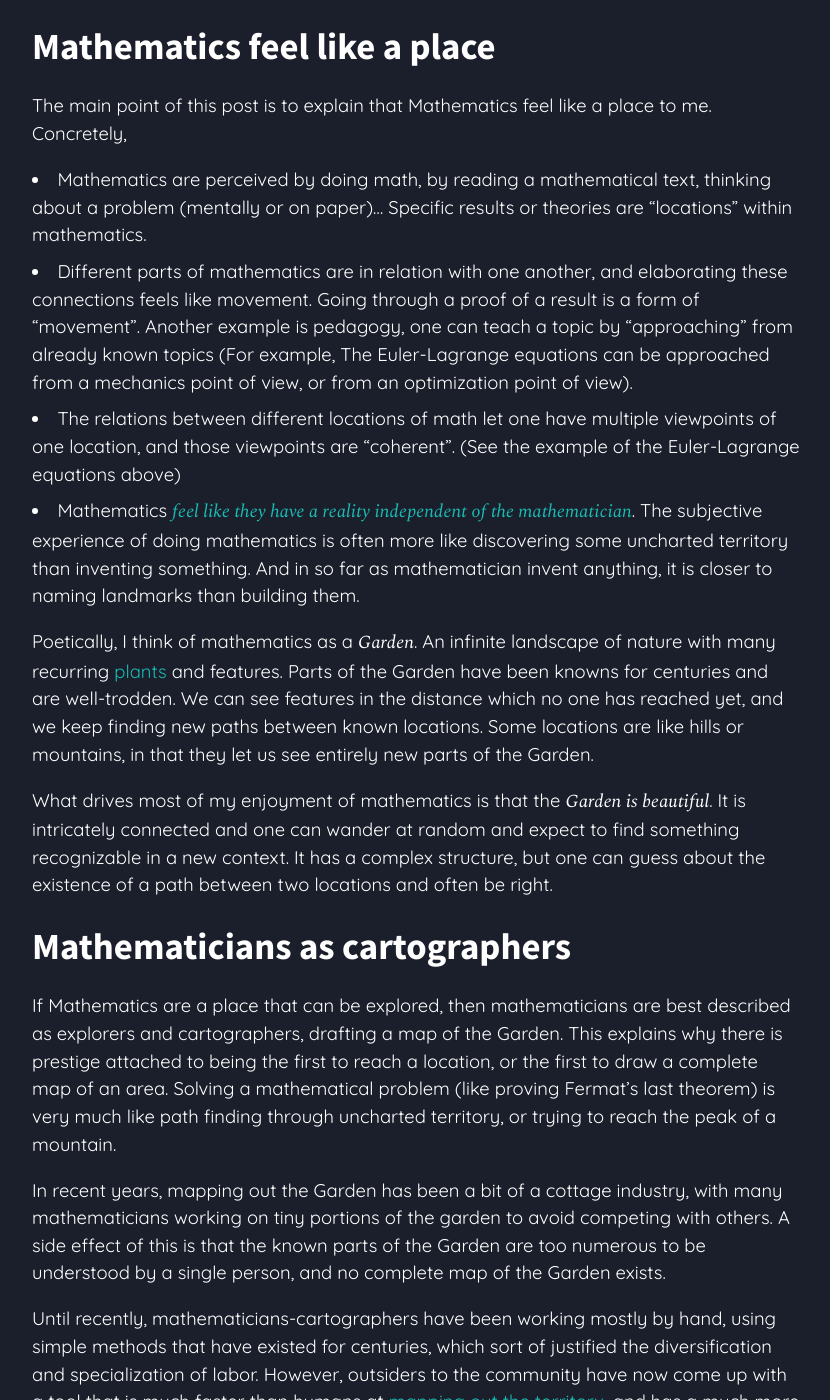
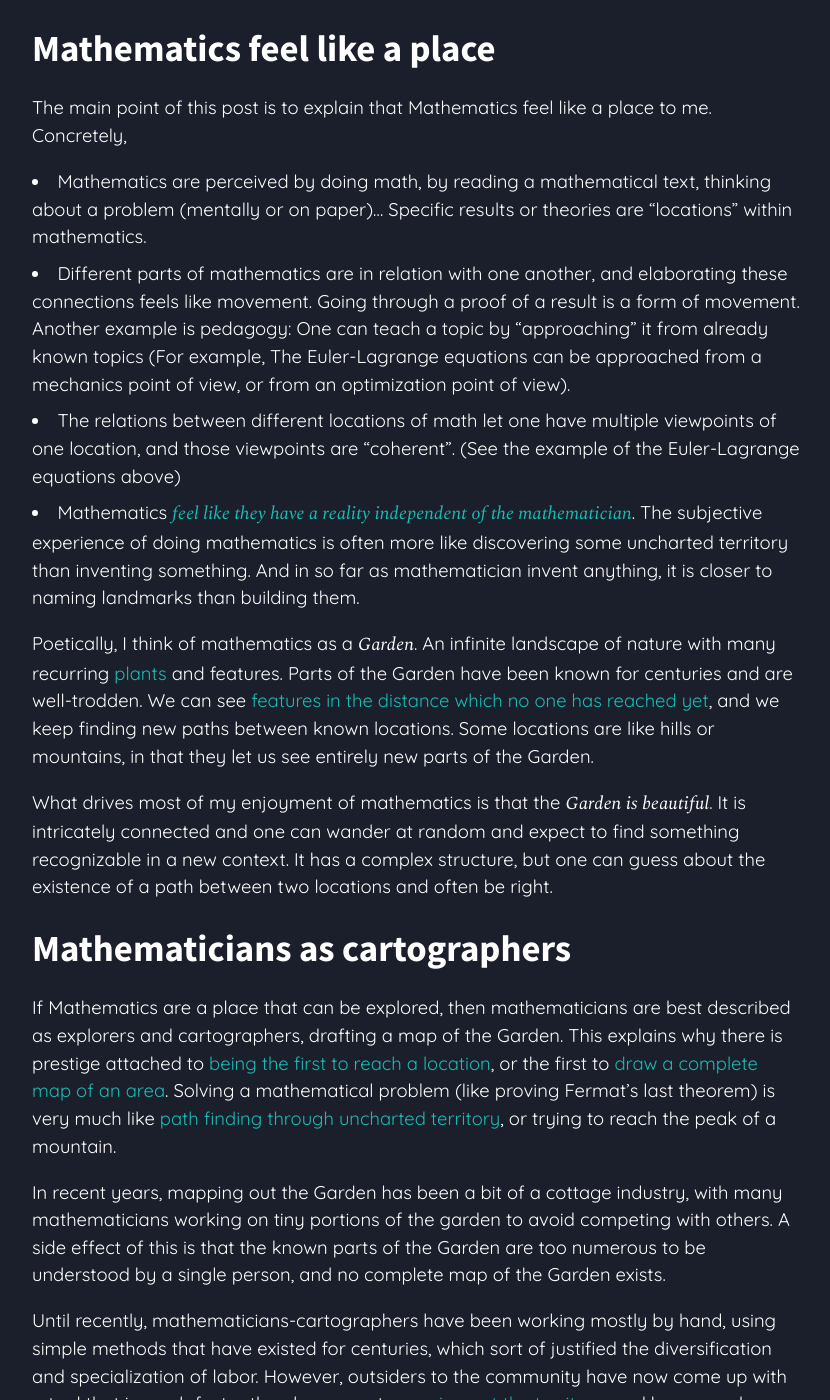
Before and after one commit to irregular-rhomboid/irregular-rhomboid.github.io, a Jekyll site: the page built from _posts/2026-08-03-the-garden.md, in a window 1280 px wide and 1400 px high, scrolled down 1900 px. Shown: the whole window, without its empty margins (224-1054 px from the left). Built offline with Jekyll 4.4.1, drawn with Linux system fonts in a browser that asks for light colours; nearby versions of some CDN libraries; some web fonts are replaced; some of the changed text lies outside the part shown.

Commit message:
Fix typos, add links

```diff
--- a/_posts/2026-08-03-the-garden.md
+++ b/_posts/2026-08-03-the-garden.md
@@ -12,11 +12,11 @@ Before talking about mathematics proper, I should specify what I mean by "feelin
 
 [^armchair]: This is of course, arm chair philosophy.
 
-Something feels like a place (or has "placehood") if it satisfies the following properties
+Something feels like a place (or has "*placehood*") if it satisfies the following properties
 
 - **Partial Perceptibility** You can perceive or experience a portion of a place, but usually not all at the same time.
 - **Traversability**: You can "move around" a place, which is felt by a change in what you perceive of it.
-- **Coherence**: As you move around in a place, your perceptions form a cohesive whole, e.g. there is no sharp discontinuity. You can come back to portion you've already experienced and find it mostly unchanged. You can build an accurate mental model of it that lets you navigate.
+- **Coherence**: As you move around in a place, your perceptions form a cohesive whole, e.g. there is no sharp discontinuity. You can come back to a portion you've already experienced and find it mostly unchanged. You can build an accurate mental model of it that lets you navigate it.
 - **Permanence**: A place "feels like it exists" independently of you perceiving it. It "exists" through time, and you can observe it change. It has a "history".
 
 To give a few concrete examples:
@@ -38,17 +38,17 @@ Hopefully these examples have helped convey the class of subjective experiences
 The main point of this post is to explain that Mathematics feel like a place to me. Concretely,
 
 - Mathematics are perceived by doing math, by reading a mathematical text, thinking about a problem (mentally or on paper)... Specific results or theories are "locations" within mathematics.
-- Different parts of mathematics are in relation with one another, and elaborating these connections feels like movement. Going through a proof of a result is a form of "movement". Another example is pedagogy, one can teach a topic by "approaching" from already known topics (For example, The Euler-Lagrange equations can be approached from a mechanics point of view, or from an optimization point of view).
+- Different parts of mathematics are in relation with one another, and elaborating these connections feels like movement. Going through a proof of a result is a form of movement. Another example is pedagogy: One can teach a topic by "approaching" it from already known topics (For example, The Euler-Lagrange equations can be approached from a mechanics point of view, or from an optimization point of view).
 - The relations between different locations of math let one have multiple viewpoints of one location, and those viewpoints are "coherent". (See the example of the Euler-Lagrange equations above)
-- Mathematics [*feel like they have a reality independent of the mathematician*](https://en.wikipedia.org/wiki/Platonism). The subjective experience of doing mathematics is often more like discovering some uncharted territory than inventing something. And in so far as mathematician invent anything, it is closer to naming landmarks than building them.
+- Mathematics [*feel like they have a reality independent of the mathematician*](https://en.wikipedia.org/wiki/Mathematical_Platonism). The subjective experience of doing mathematics is often more like discovering some uncharted territory than inventing something. And in so far as mathematician invent anything, it is closer to naming landmarks than building them.
 
-Poetically, I think of mathematics as a *Garden*. An infinite landscape of nature with many recurring [plants](https://en.wikipedia.org/wiki/Pascal%27s_triangle) and features. Parts of the Garden have been knowns for centuries and are well-trodden. We can see features in the distance which no one has reached yet, and we keep finding new paths between known locations. Some locations are like hills or mountains, in that they let us see entirely new parts of the Garden.
+Poetically, I think of mathematics as a *Garden*. An infinite landscape of nature with many recurring [plants](https://en.wikipedia.org/wiki/Pascal%27s_triangle) and features. Parts of the Garden have been known for centuries and are well-trodden. We can see [features in the distance which no one has reached yet](https://en.wikipedia.org/wiki/Riemann_hypothesis), and we keep finding new paths between known locations. Some locations are like hills or mountains, in that they let us see entirely new parts of the Garden.
 
 What drives most of my enjoyment of mathematics is that the *Garden is beautiful*. It is intricately connected and one can wander at random and expect to find something recognizable in a new context. It has a complex structure, but one can guess about the existence of a path between two locations and often be right.
 
 ## Mathematicians as cartographers
 
-If Mathematics are a place that can be explored, then mathematicians are best described as explorers and cartographers, drafting a map of the Garden. This explains why there is prestige attached to being the first to reach a location, or the first to draw a complete map of an area. Solving a mathematical problem (like proving Fermat's last theorem) is very much like path finding through uncharted territory, or trying to reach the peak of a mountain.
+If Mathematics are a place that can be explored, then mathematicians are best described as explorers and cartographers, drafting a map of the Garden. This explains why there is prestige attached to [being the first to reach a location](https://en.wikipedia.org/wiki/Andrew_Wiles), or the first to [draw a complete map of an area](https://en.wikipedia.org/wiki/Laurent_Schwartz). Solving a mathematical problem (like proving Fermat's last theorem) is very much like [path finding through uncharted territory](https://www.azquotes.com/quote/739811), or trying to reach the peak of a mountain.
 
 In recent years, mapping out the Garden has been a bit of a cottage industry, with many mathematicians working on tiny portions of the garden to avoid competing with others. A side effect of this is that the known parts of the Garden are too numerous to be understood by a single person, and no complete map of the Garden exists.
 
```
